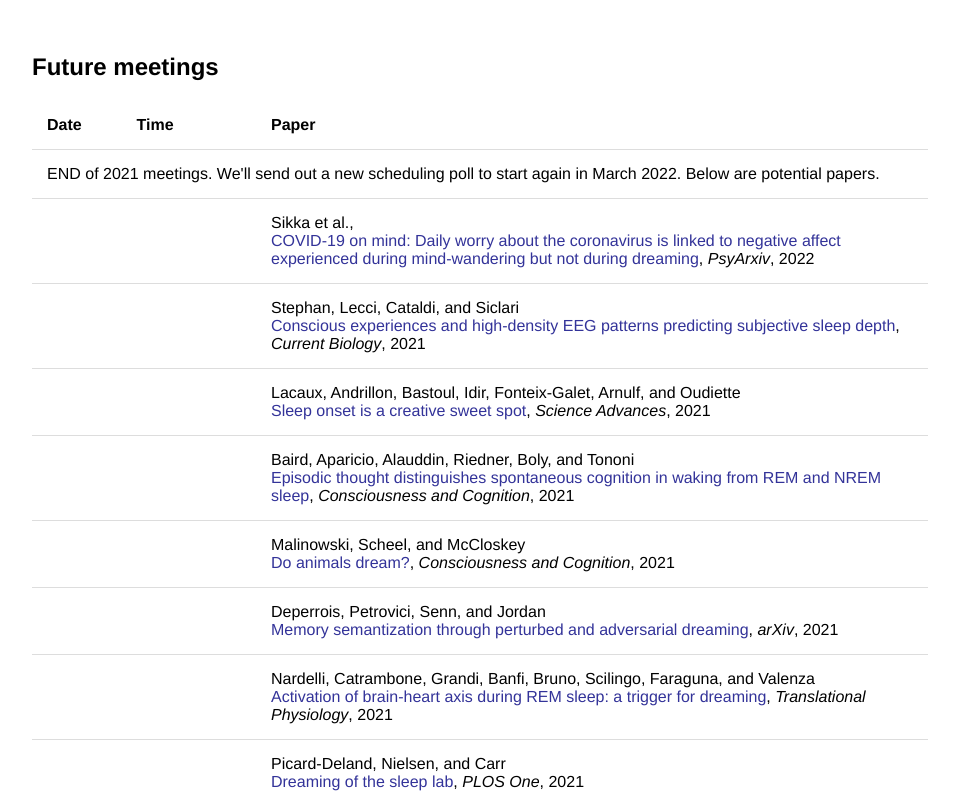
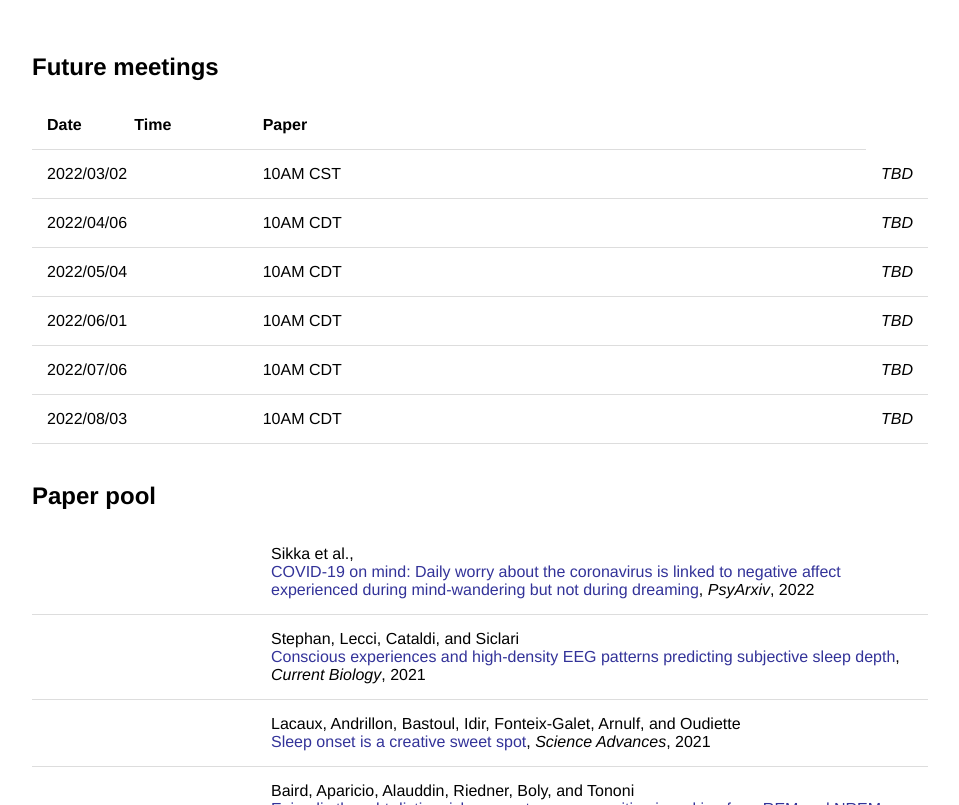
Before and after one commit to remrama/remrama.github.io, a Jekyll site: the page built from drrc/index.html, in a window 1280 px wide and 900 px high, scrolled down 521 px, cut to the strip 95-900 px from the top of the window. Shown: the whole strip, without its empty margins (160-1119 px from the left). Built offline with Jekyll 4.4.1, drawn with Linux system fonts in a browser that asks for light colours; some of the changed text lies outside the part shown.

Commit message:
new time

```diff
--- a/drrc/index.html
+++ b/drrc/index.html
@@ -37,8 +37,46 @@ title: DRRC
             <th>Paper</th>
         </tr>
         <tr>
-            <td colspan="3">END of 2021 meetings. We'll send out a new scheduling poll to start again in March 2022. Below are potential papers.</td>
+            <td colspan="2">2022/03/02</td>
+            <td>10AM CST</td>
+            <td><em>TBD</em></td>
         </tr>
+        <tr>
+            <td colspan="2">2022/04/06</td>
+            <td>10AM CDT</td>
+            <td><em>TBD</em></td>
+        </tr>
+        <tr>
+            <td colspan="2">2022/05/04</td>
+            <td>10AM CDT</td>
+            <td><em>TBD</em></td>
+        </tr>
+        <tr>
+            <td colspan="2">2022/06/01</td>
+            <td>10AM CDT</td>
+            <td><em>TBD</em></td>
+        </tr>
+        <tr>
+            <td colspan="2">2022/07/06</td>
+            <td>10AM CDT</td>
+            <td><em>TBD</em></td>
+        </tr>
+        <tr>
+            <td colspan="2">2022/08/03</td>
+            <td>10AM CDT</td>
+            <td><em>TBD</em></td>
+        </tr>
+    </table>
+
+    <br>
+    <h2 id="pool">Paper pool</h2>
+
+    <table>
+        <colgroup>
+            <col span="1" style="width: 10%;">
+            <col span="1" style="width: 15%;">
+            <col span="1" style="width: 75%;">
+        </colgroup>
         <tr>
             <td colspan="2"></td>
             <td>Sikka et al.,<br><a href="https://doi.org/10.31234/osf.io/bk4tn">COVID-19 on mind: Daily worry about the coronavirus is linked to negative affect experienced during mind-wandering but not during dreaming</a>, <i>PsyArxiv</i>, 2022</td>
```
Also changed, not shown: other parts of drrc/index.html (+1 -1 lines).
